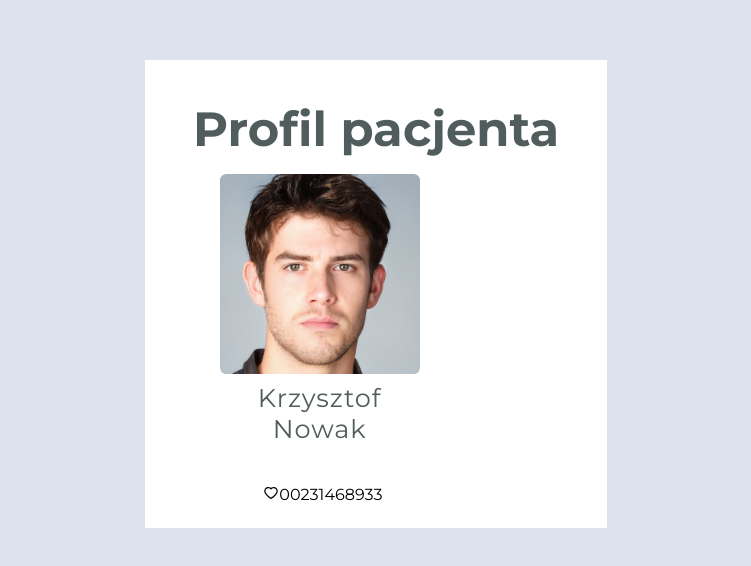
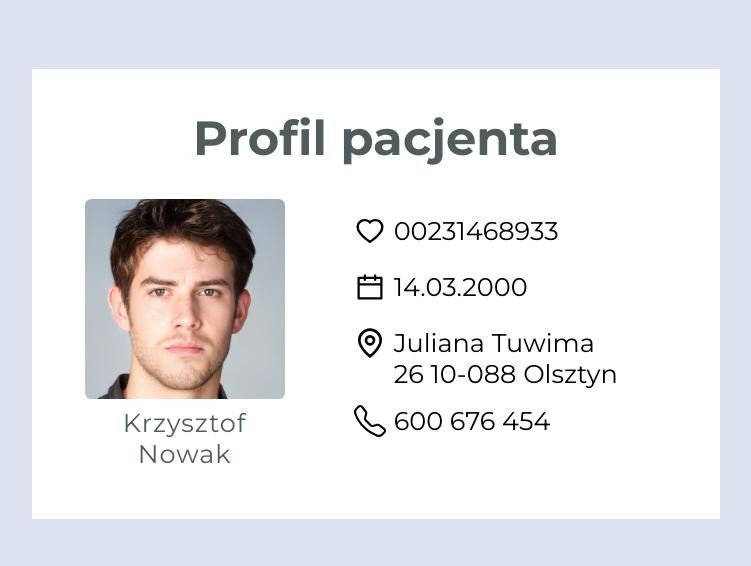
Before and after one commit to Vex0on/ICC_Student_Clinic, a React (Create React App) app in the folder frontend/: page /profil-pacjenta in a window 1280 px wide. Shown: the part 106-672 px from the top of the page, without its empty margins (264-1015 px from the left). Built offline with nearby package versions, Linux system fonts and the light colour scheme.

Commit message:
Add Patient profile

```diff
--- a/frontend/src/components/Informations/InformationsIcon/InformationsIcon.js
+++ b/frontend/src/components/Informations/InformationsIcon/InformationsIcon.js
@@ -9,9 +9,9 @@ const InformationsIcon = ({ text, icon }) => {
             {icon}
         </div>
 
-        <p className={styles.text}>
+        <div className={styles.text}>
             {text}
-        </p>
+        </div>
     </div>
   )
 }
--- a/frontend/src/components/Informations/InformationsIcon/InformationsIcon.module.scss
+++ b/frontend/src/components/Informations/InformationsIcon/InformationsIcon.module.scss
@@ -1,12 +1,13 @@
 .container__informations {
     display: flex;
-    align-items: center;
+    gap: 0.5rem;
 }
 
 .icon {
-
+    font-size: 2rem;
 }
 
 .text {
-
+    font-size: 1.6rem;
+    width: 230px;
 }
--- a/frontend/src/pages/PatientProfilePage/PatientProfilePage.js
+++ b/frontend/src/pages/PatientProfilePage/PatientProfilePage.js
@@ -7,7 +7,9 @@ import InformationsIcon from "../../components/Informations/InformationsIcon/Inf
 
 import ProfileImage from "../../utills/images/profileimage.jpeg"
 
-import { AiOutlineHeart } from "react-icons/ai"
+import { AiOutlineHeart, AiOutlineCalendar } from "react-icons/ai"
+import { LuMapPin } from "react-icons/lu"
+import { BsTelephone } from "react-icons/bs"
 
 const PatientProfilePage = () => {
 
@@ -15,13 +17,16 @@ const PatientProfilePage = () => {
         <div className={styles.container}>
             <Header1 text={"Profil pacjenta"} />
 
-            <div>
+            <div className={styles.container__data}>
                 <div>
                     <Avatar text={"Krzysztof Nowak"} imageSrc={ProfileImage} />
                 </div>
 
-                <div>
+                <div className={styles.container__icons}>
                     <InformationsIcon text={"00231468933"} icon={<AiOutlineHeart />} />
+                    <InformationsIcon text={"14.03.2000"} icon={<AiOutlineCalendar />} />
+                    <InformationsIcon text={"Juliana Tuwima 26 10-088 Olsztyn"} icon={<LuMapPin />} />
+                    <InformationsIcon text={"600 676 454"} icon={<BsTelephone />} />
                 </div>
             </div>
 
--- a/frontend/src/pages/PatientProfilePage/PatientProfilePage.module.scss
+++ b/frontend/src/pages/PatientProfilePage/PatientProfilePage.module.scss
@@ -10,3 +10,16 @@
 
     gap: 1rem;
 }
+
+.container__data {
+    display: flex;
+    justify-content: center;
+    padding: 1rem 3rem;
+}
+
+.container__icons {
+    display: flex;
+    flex-direction: column;
+    gap: 1rem;
+    padding-top: 1rem;
+}
```
